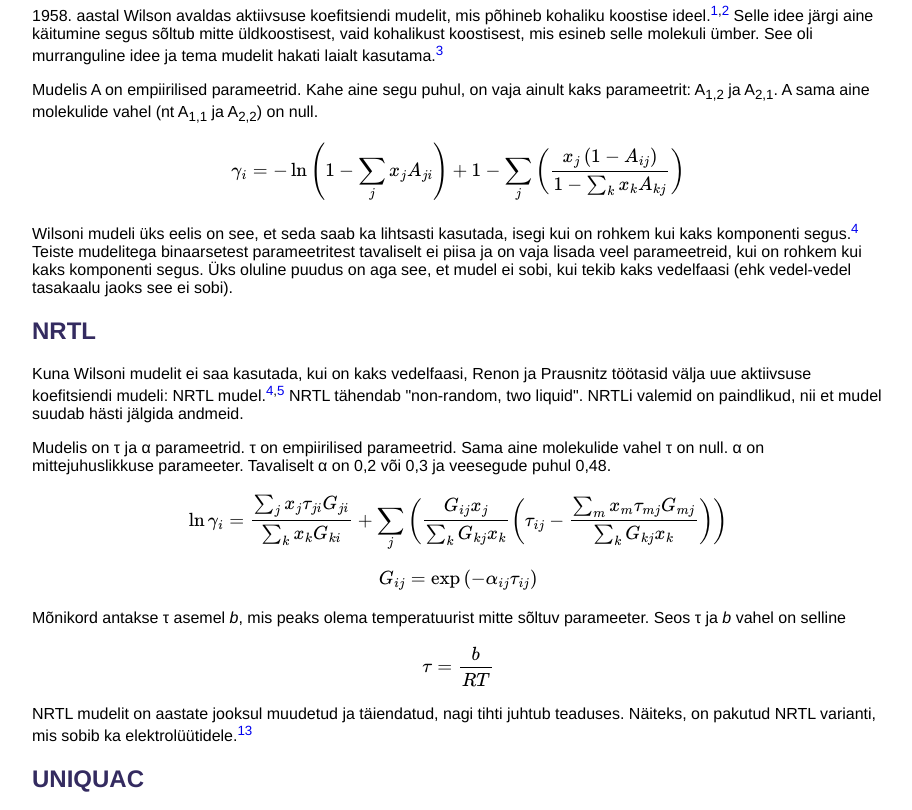
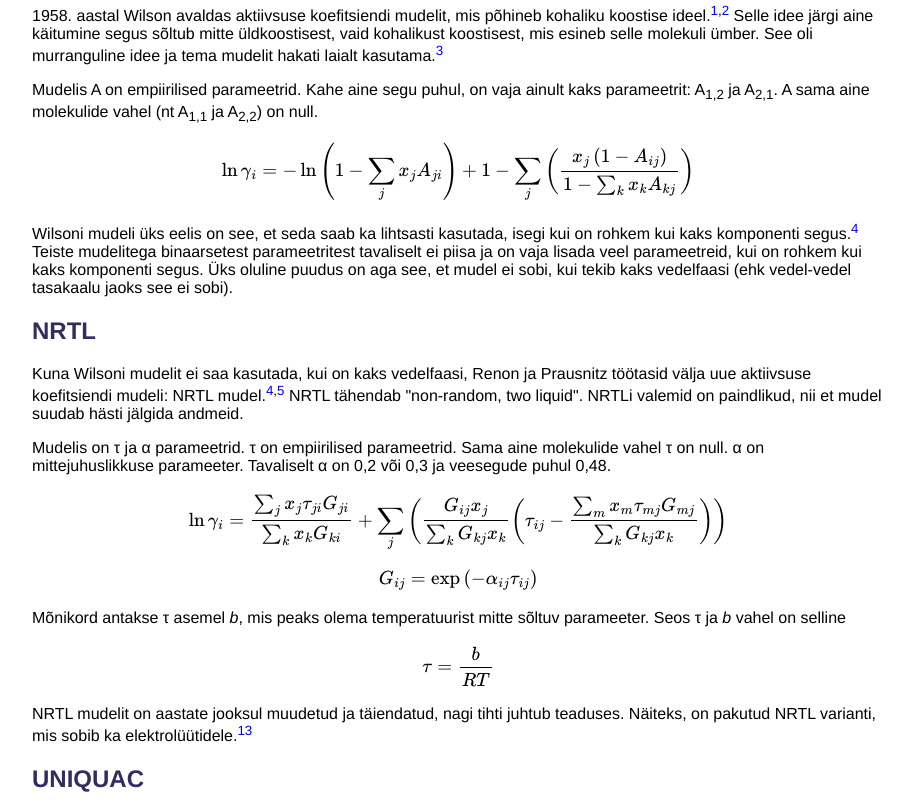
Before and after one commit to zmeri/thermo-course, a plain HTML site: page pages/aktiivsuse-koefitsiendid.html in a window 1280 px wide. Shown: the part 1009-1819 px from the top of the page, without its empty margins (332-1244 px from the left). Drawn offline with nearby package versions, Linux system fonts and the light colour scheme; some packages are replaced by stand-ins of ours.

Commit message:
fix equation

```diff
--- a/pages/aktiivsuse-koefitsiendid.html
+++ b/pages/aktiivsuse-koefitsiendid.html
@@ -79,7 +79,7 @@
         Mudelis A on empiirilised parameetrid. Kahe aine segu puhul, on vaja ainult kaks parameetrit: A<sub>1,2</sub> ja A<sub>2,1</sub>. A sama aine molekulide vahel (nt A<sub>1,1</sub> ja A<sub>2,2</sub>) on null.
       </p>
       <div>
-        \[ \gamma_i = -\ln \left( 1 - \sum_j x_j A_{ji} \right) + 1 - \sum_j \left( \frac{x_j \left( 1 - A_{ij} \right)}{1 - \sum_k x_k A_{kj}} \right) \]
+        \[ \ln \gamma_i = -\ln \left( 1 - \sum_j x_j A_{ji} \right) + 1 - \sum_j \left( \frac{x_j \left( 1 - A_{ij} \right)}{1 - \sum_k x_k A_{kj}} \right) \]
       </div>
       <p>
         Wilsoni mudeli üks eelis on see, et seda saab ka lihtsasti kasutada, isegi kui on rohkem kui kaks komponenti segus.<sup><a href="#ref4">4</a></sup> Teiste mudelitega binaarsetest parameetritest tavaliselt ei piisa ja on vaja lisada veel parameetreid, kui on rohkem kui kaks komponenti segus. Üks oluline puudus on aga see, et mudel ei sobi, kui tekib kaks vedelfaasi (ehk vedel-vedel tasakaalu jaoks see ei sobi).
```
